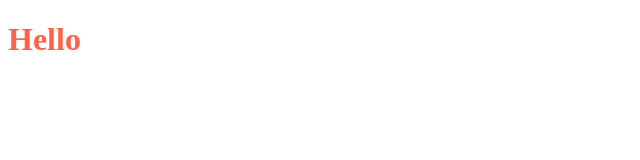
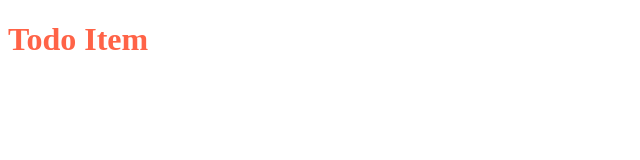
Before and after one commit to ZehaIrawan/vue-todo, a Vue app: page / in a window 1280 px wide. Shown: the top 160 px of the page, without its empty margins (0-640 px from the left). Built offline with nearby package versions, Linux system fonts and the light colour scheme.

Commit message:
add TodoItem

```diff
--- /dev/null
+++ b/src/components/TodoItem.vue
@@ -0,0 +1,3 @@
+<template>
+  <h1>Todo Item</h1>
+</template>
--- a/src/components/TodoList.vue
+++ b/src/components/TodoList.vue
@@ -1,3 +1,8 @@
+<script setup>
+import TodoItem from "@/components/TodoItem.vue";
+
+</script>
+
 <template>
-  <h1>Hello</h1>
+  <TodoItem />
 </template>
```
